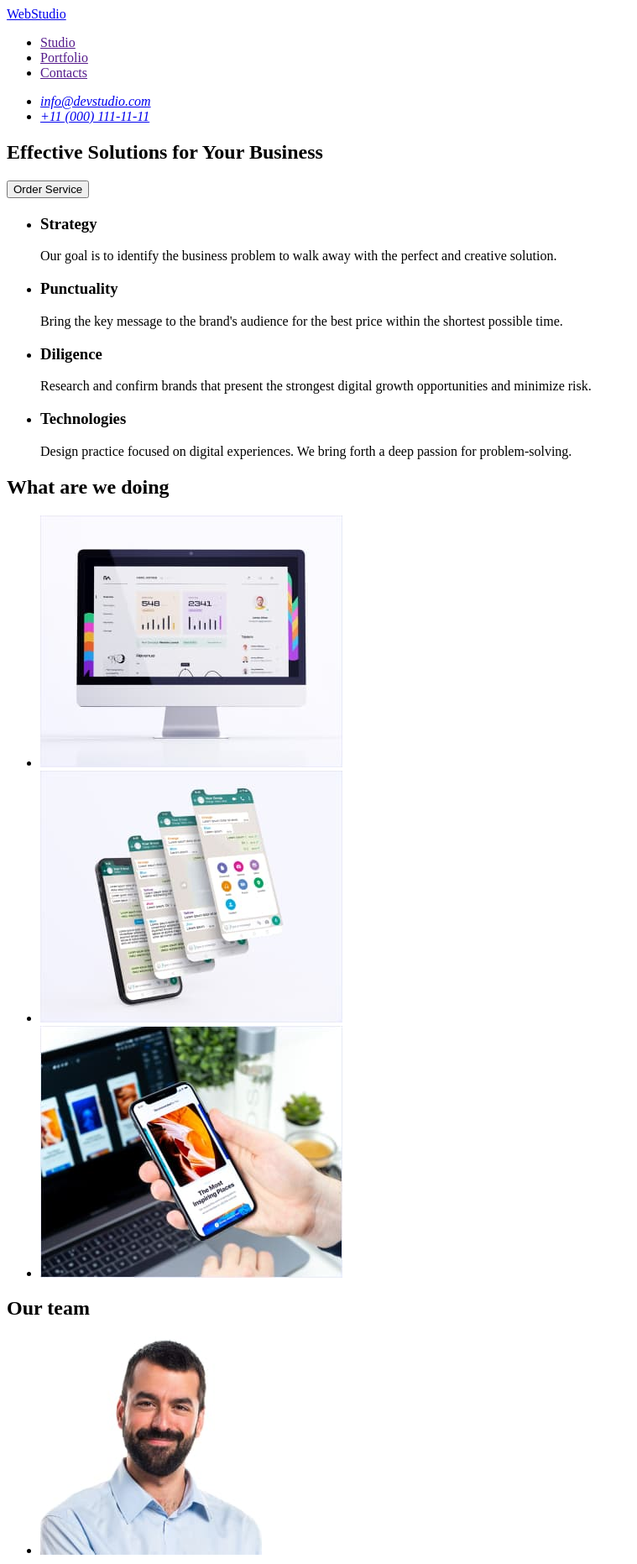
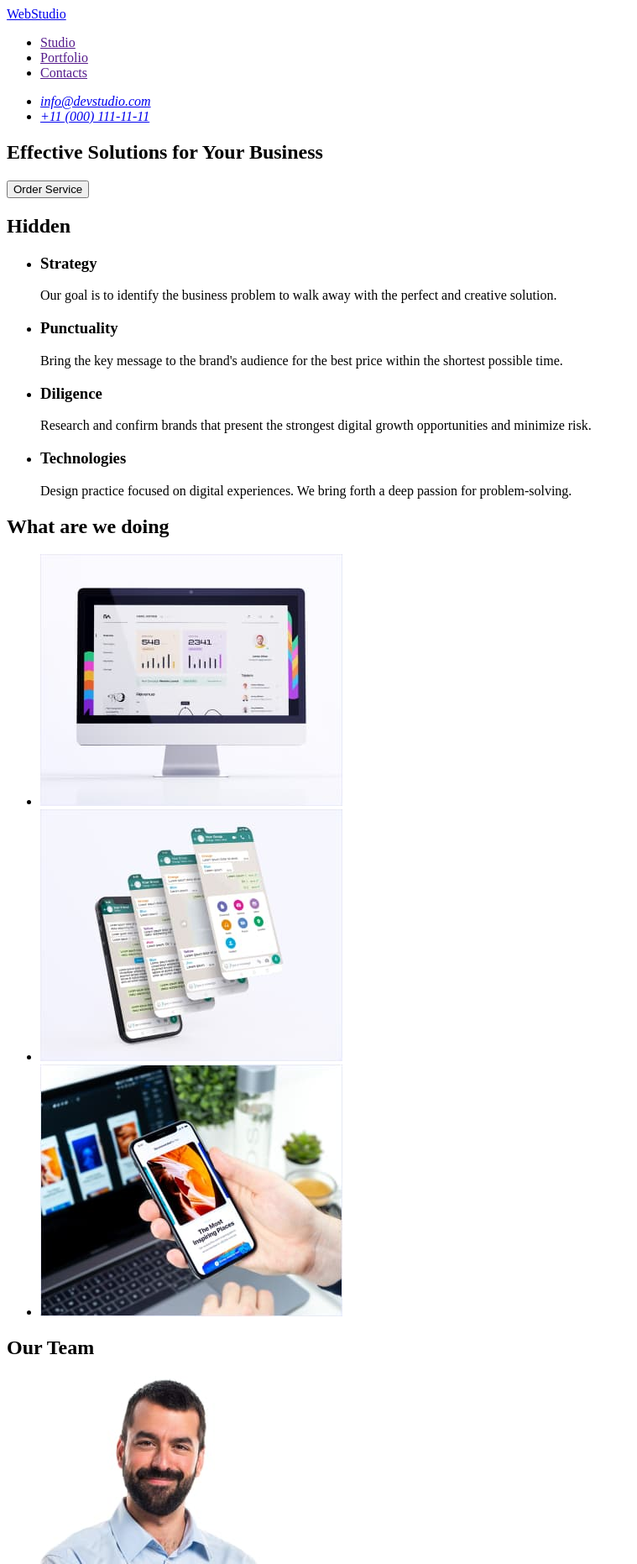
Before and after one commit to Jinjerana/goit-markup-hw-01, a plain HTML site: page index.html in a window 1280 px wide. Shown: the top 1863 px of the page at 84% size, without its empty margins (0-759 px from the left). Drawn offline with Linux system fonts and the light colour scheme.

Commit message:
HW updated 1

```diff
--- a/index.html
+++ b/index.html
@@ -39,8 +39,8 @@
         <button type="button">Order Service</button>
       </section>
       <section>
+        <h2>Hidden</h2>
         <ul>
-          <h2></h2>
           <li>
             <h3>Strategy</h3>
             <p>
@@ -96,7 +96,7 @@
         </ul>
       </section>
       <section>
-        <h2>Our team</h2>
+        <h2>Our Team</h2>
         <ul>
           <li>
             <img
```
